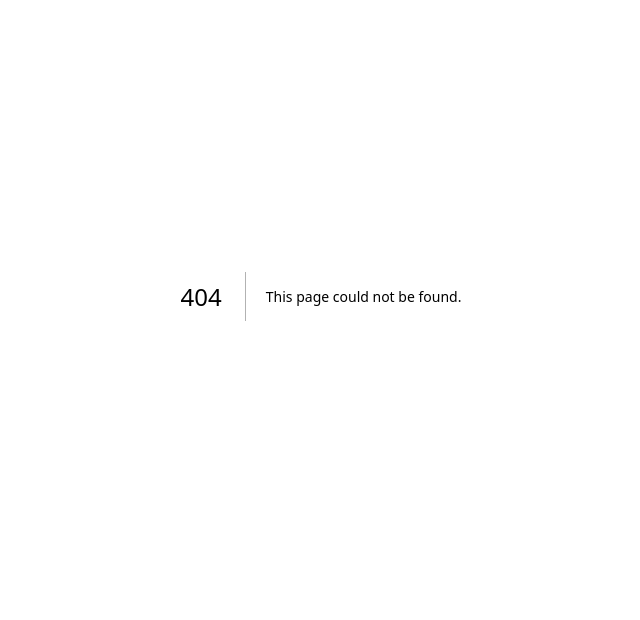
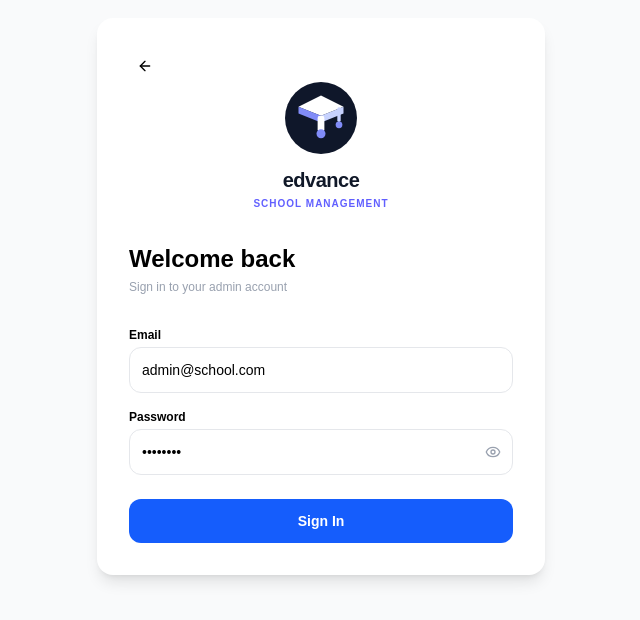
Before and after one commit to eashsultan/edvance, a Next.js app: page /component/auth/admin in a window 1280 px wide. Before the commit this address had no page. Shown: the part 104-724 px from the top of the page, without its empty margins (319-959 px from the left). Built offline with nearby package versions, Linux system fonts and the light colour scheme.

Commit message:
Implement Admin login portal UI & logic

```diff
--- /dev/null
+++ b/src/app/component/auth/admin/page.tsx
@@ -0,0 +1,119 @@
+"use client";
+
+import React, { useState } from "react";
+import { useRouter } from "next/navigation";
+import { useAppState } from "@/context/StateContext";
+import { ArrowLeft, Eye, EyeOff, Loader2 } from "lucide-react";
+
+export default function AdminLogin() {
+  const router = useRouter();
+  const { setCurrentUser } = useAppState();
+
+  const [email, setEmail] = useState("admin@school.com");
+  const [password, setPassword] = useState("password");
+  const [showPassword, setShowPassword] = useState(false);
+  const [loading, setLoading] = useState(false);
+  const [error, setError] = useState("");
+
+  const handleSubmit = (e: React.FormEvent) => {
+    e.preventDefault();
+    if (!email || !password) {
+      setError("Please fill in all fields");
+      return;
+    }
+
+    setLoading(true);
+    setError("");
+
+    setTimeout(() => {
+      // Allow any login for mock prototype, but standard defaults exist
+      setCurrentUser({
+        role: "admin",
+        email: email,
+        name: "Principal Davies",
+      });
+      router.push("/dashboard/admin");
+    }, 1000);
+  };
+
+  return (
+    <div className="min-h-screen bg-gray-50 flex items-center justify-center px-4 text-black">
+      <div className="bg-white rounded-2xl shadow-lg w-full max-w-md p-8">
+        <button
+          onClick={() => router.push("/")}
+          className="p-2 rounded-xl hover:bg-gray-100 text-black mr-1 cursor-pointer transition-colors"
+        >
+          <ArrowLeft className="w-4 h-4" />
+        </button>
+
+        <div className="flex flex-col items-center mb-8">
+          <svg width="72" height="72" viewBox="0 0 32 32" fill="none">
+            <circle cx="16" cy="16" r="16" fill="#0f172a" />
+            <polygon points="16,6 26,11 16,15 6,11" fill="#ffffff" />
+            <polygon points="16,15 26,11 26,14 16,18" fill="#c7d2fe" />
+            <polygon points="16,15 6,11 6,14 16,18" fill="#818cf8" />
+            <rect x="14.5" y="15" width="3" height="7" rx="1" fill="#ffffff" />
+            <circle cx="16" cy="23" r="2" fill="#818cf8" />
+            <line x1="24" y1="12" x2="24" y2="17" stroke="#c7d2fe" strokeWidth="1.5" strokeLinecap="round" />
+            <circle cx="24" cy="19" r="1.5" fill="#818cf8" />
+          </svg>
+          <span className="mt-3 text-xl font-bold text-gray-900 tracking-tight">edvance</span>
+          <span className="text-[10px] font-semibold text-indigo-500 tracking-widest uppercase mt-0.5">
+            School Management
+          </span>
+        </div>
+
+        <h2 className="text-2xl font-bold text-black mb-1">Welcome back</h2>
+        <p className="text-xs text-gray-400 mb-8">Sign in to your admin account</p>
+
+        {error && (
+          <div className="bg-red-50 text-red-600 text-xs p-3.5 rounded-xl mb-4 font-semibold">
+            {error}
+          </div>
+        )}
+
+        <form onSubmit={handleSubmit} className="flex flex-col gap-4">
+          <div>
+            <label className="text-xs font-semibold text-black mb-1 block">Email</label>
+            <input
+              type="email"
+              placeholder="admin@school.com"
+              value={email}
+              onChange={(e) => setEmail(e.target.value)}
+              className="w-full border border-gray-200 rounded-xl p-3 text-black text-sm focus:outline-none focus:ring-2 focus:ring-blue-500"
+              required
+            />
+          </div>
+          <div>
+            <label className="text-xs font-semibold text-black mb-1 block">Password</label>
+            <div className="relative">
+              <input
+                type={showPassword ? "text" : "password"}
+                placeholder="Enter your password"
+                value={password}
+                onChange={(e) => setPassword(e.target.value)}
+                className="w-full border border-gray-200 rounded-xl p-3 text-sm focus:outline-none text-black focus:ring-2 focus:ring-blue-500 pr-10"
+                required
+              />
+              <button
+                type="button"
+                onClick={() => setShowPassword(!showPassword)}
+                className="absolute right-3 top-1/2 -translate-y-1/2 text-gray-400 hover:text-black cursor-pointer"
+              >
+                {showPassword ? <EyeOff className="w-4 h-4" /> : <Eye className="w-4 h-4" />}
+              </button>
+            </div>
+          </div>
+
+          <button
+            type="submit"
+            disabled={loading}
+            className="bg-blue-600 text-white py-3 rounded-xl text-sm font-semibold hover:bg-blue-700 disabled:opacity-50 mt-2 cursor-pointer flex items-center justify-center gap-2"
+          >
+            {loading ? <Loader2 className="w-4 h-4 animate-spin" /> : "Sign In"}
+          </button>
+        </form>
+      </div>
+    </div>
+  );
+}
```
